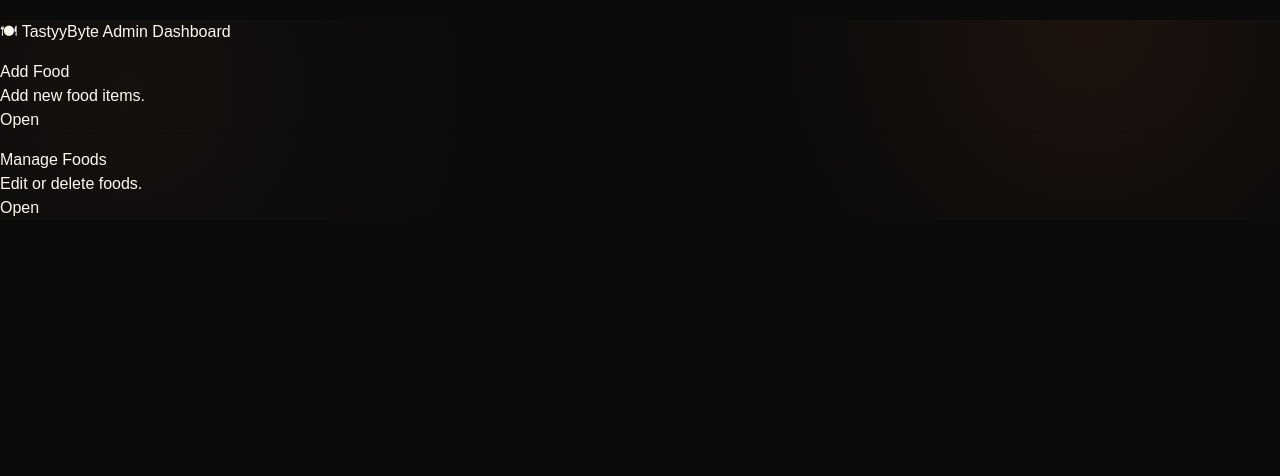
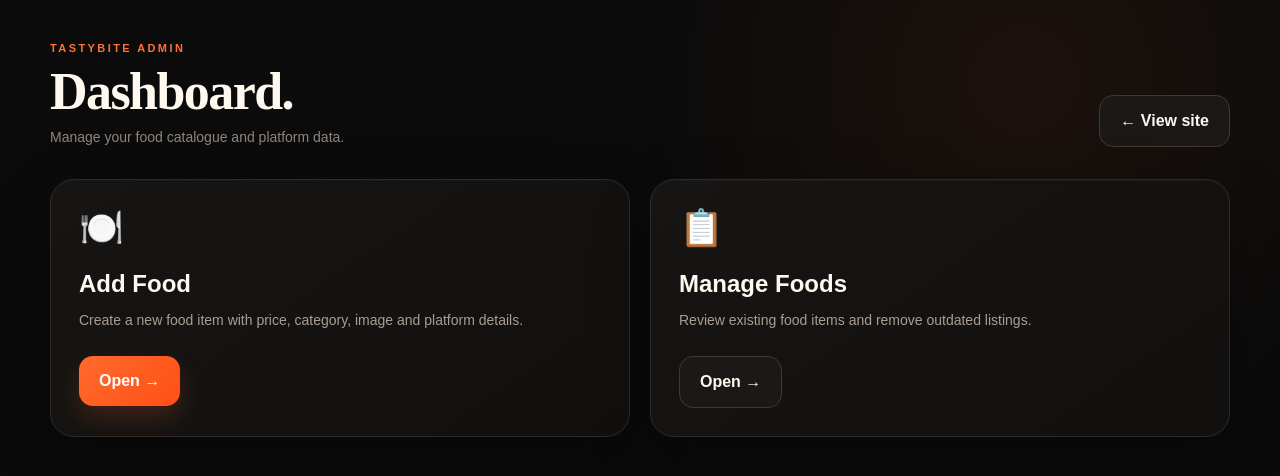
Before and after one commit to Codykush/TastyyBite, a React (Vite) app: page /admin in a window 1280 px wide. Shown: the top 476 px of the page. Built offline with nearby package versions, Linux system fonts and the light colour scheme; no server answers.

Commit message:
Finish TastyBite page and admin theme

```diff
--- a/src/pages/admin/Dashboard.jsx
+++ b/src/pages/admin/Dashboard.jsx
@@ -1,71 +1,6 @@
 import { Link } from "react-router-dom";
 
-function Dashboard() {
-
-    return (
-
-        <div className="container mt-5">
-
-            <h1 className="mb-4">
-                🍽 TastyyByte Admin Dashboard
-            </h1>
-
-            <div className="row">
-
-                <div className="col-md-4 mb-4">
-
-                    <div className="card shadow">
-
-                        <div className="card-body">
-
-                            <h4>Add Food</h4>
-
-                            <p>Add new food items.</p>
-
-                            <Link
-                                className="btn btn-primary"
-                                to="/admin/add-food">
-
-                                Open
-
-                            </Link>
-
-                        </div>
-
-                    </div>
-
-                </div>
-
-                <div className="col-md-4 mb-4">
-
-                    <div className="card shadow">
-
-                        <div className="card-body">
-
-                            <h4>Manage Foods</h4>
-
-                            <p>Edit or delete foods.</p>
-
-                            <Link
-                                className="btn btn-success"
-                                to="/admin/manage-foods">
-
-                                Open
-
-                            </Link>
-
-                        </div>
-
-                    </div>
-
-                </div>
-
-            </div>
-
-        </div>
-
-    );
-
+function Dashboard(){
+    return <div className="tb-page min-h-screen py-10"><div className="tb-container"><div className="mb-8 flex flex-col gap-4 sm:flex-row sm:items-end sm:justify-between"><div><div className="tb-label">TastyBite Admin</div><h1 className="mt-2 tb-section-title">Dashboard.</h1><p className="mt-2 text-sm text-[#91867d]">Manage your food catalogue and platform data.</p></div><Link to="/" className="tb-dark-button">← View site</Link></div><div className="grid gap-5 md:grid-cols-2"><div className="tb-card p-7"><div className="text-4xl">🍽️</div><h2 className="mt-5 text-2xl font-black text-[#fff8ef]">Add Food</h2><p className="mt-2 text-sm leading-6 text-[#a99e94]">Create a new food item with price, category, image and platform details.</p><Link className="tb-orange-button mt-6" to="/admin/add-food">Open →</Link></div><div className="tb-card p-7"><div className="text-4xl">📋</div><h2 className="mt-5 text-2xl font-black text-[#fff8ef]">Manage Foods</h2><p className="mt-2 text-sm leading-6 text-[#a99e94]">Review existing food items and remove outdated listings.</p><Link className="tb-dark-button mt-6" to="/admin/manage-foods">Open →</Link></div></div></div></div>;
 }
-
 export default Dashboard;
```
